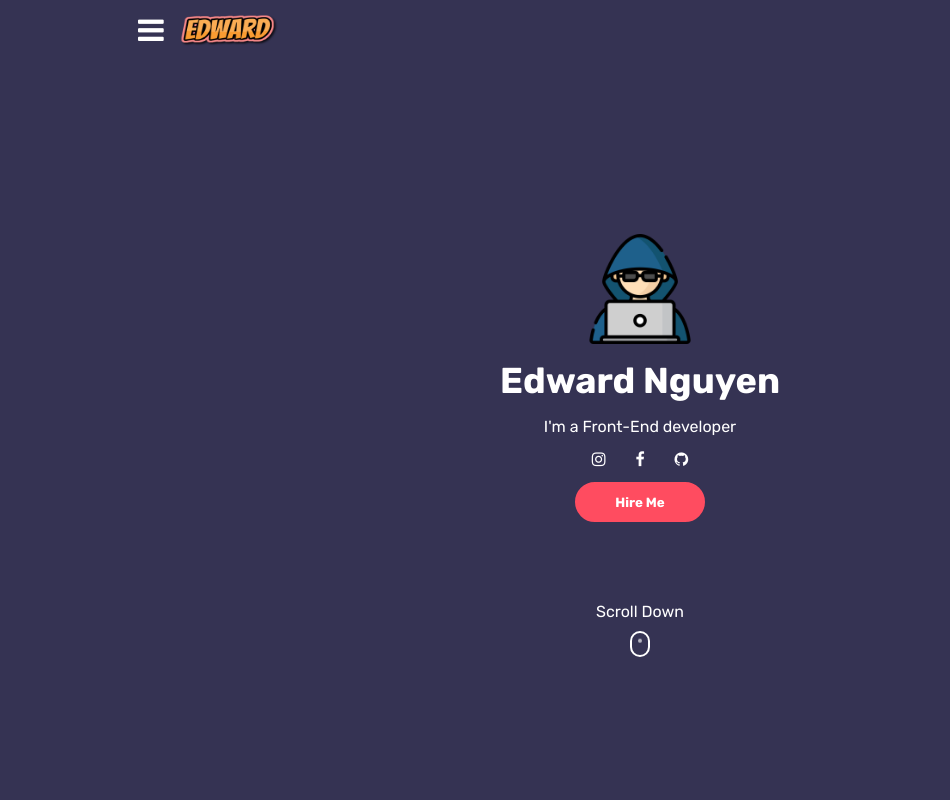
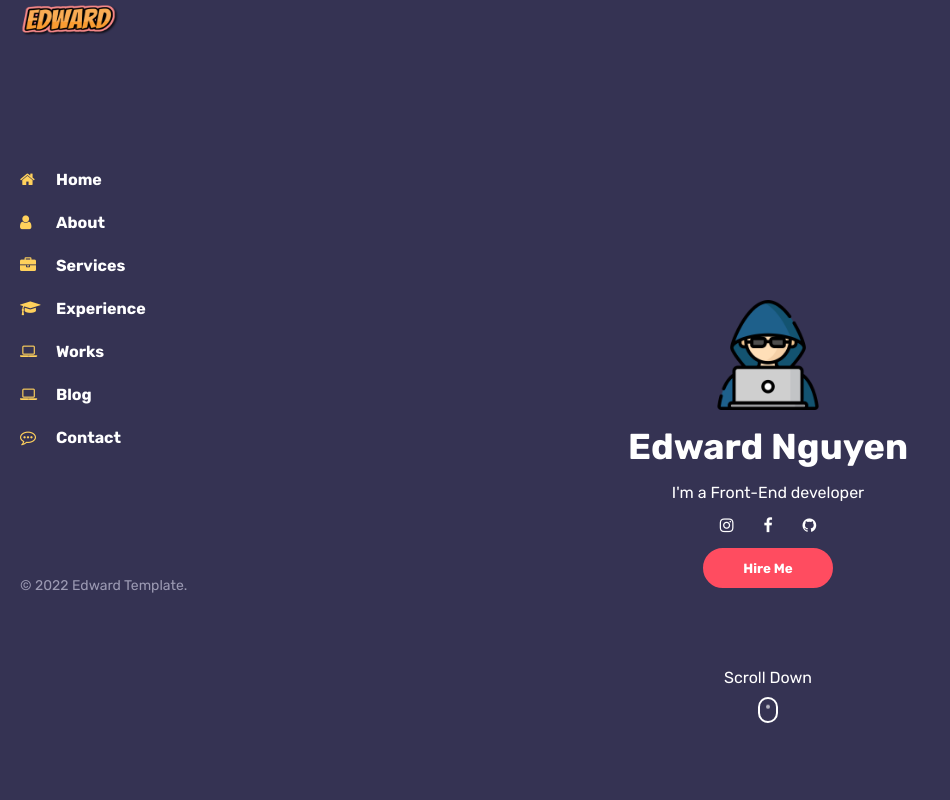
Before and after one commit to nmhedward/Introduce-site-byHTML-CSS-, a plain HTML site: page index.html in a window 1280 px wide. Shown: the top 800 px of the page, without its empty margins (0-950 px from the left). Drawn offline with Linux system fonts and the light colour scheme.

Commit message:
link section & reponsive for desktop

```diff
--- a/index.html
+++ b/index.html
@@ -15,16 +15,7 @@
 </head>
 
 <body>
-    <div class="body-container">
-        <!-- Home -->
-        <div class="home">
-            <!-- Mobile Header-->
-            <div class="home-header-mobile">
-                <button>
-                    <span><i class="fa fa-bars menu" aria-hidden="true"></i></span>
-                </button>
-                <img src="./assets/coollogo_com-13219397.png" alt="2">
-            </div>
+    <div class="site-container">
         <!-- Desktop Header -->
         <div class="home-header-desktop">
             <img src="./assets/coollogo_com-13219397.png" alt="2">
@@ -32,24 +23,53 @@
             <nav>
                 <ul class="vertical-menu">
                     <li>
+                        <a href="#home">
                             <i class="fa fa-home" aria-hidden="true"></i>Home
+                        </a>
                     </li>
                     <li>
+                        <a href="#about">
                             <i class="fa fa-user" aria-hidden="true"></i>About
+                        </a>
                     </li>
                     <li>
+                        <a href="#services">
                             <i class="fa fa-briefcase" aria-hidden="true"></i>Services
+                        </a>
                     </li>
                     <li>
+                        <a href="#experience">
                             <i class="fa fa-graduation-cap" aria-hidden="true"></i>Experience
-                        </li>
-                        <li><i class="fa fa-laptop" aria-hidden="true"></i>Works
+                        </a>
                     </li>
                     <li>
-                            <i class="fa fa-commenting-o" aria-hidden="true"></i>Contact
+                        <a href="#work">
+                            <i class="fa fa-laptop" aria-hidden="true"></i>Works
+                        </a>
+                    </li>
+                    <li>
+                        <a href="#blog">
+                            <i class="fa fa-laptop" aria-hidden="true"></i>Blog
+                        </a>
+                    </li>
+                    <li>
+                        <a href="#contact">
+                            <i class="fa fa-commenting-o" aria-hidden="true"></i><label>Contact</label>
+                        </a>
                     </li>
                 </ul>
             </nav>
+            <p>© 2022 Edward Template.</p>
+        </div>
+        <div class="body-container">
+            <!-- Home -->
+            <div class="home" id="home">
+                <!-- Mobile Header-->
+                <div class="home-header-mobile">
+                    <button>
+                        <span><i class="fa fa-bars menu" aria-hidden="true"></i></span>
+                    </button>
+                    <img src="./assets/coollogo_com-13219397.png" alt="2">
                 </div>
                 <!-- Home Content -->
                 <div class="home-content">
@@ -72,12 +92,13 @@
                 </div>
             </div>
             <!-- About -->
-        <div class="about">
+            <div class="about" id="about">
                 <h2 class="section-title">About Me</h2>
                 <img src="./assets/hacker.png" alt="hacker">
                 <!-- About-Container -->
                 <div class="about-container">
-                <p>I am Bolby Doe, web developer from London, United Kingdom. I have rich experience in web site design
+                    <p>I am Bolby Doe, web developer from London, United Kingdom. I have rich experience in web site
+                        design
                         and
                         building and customization, also I am good at WordPress.</p>
                     <div class="downloadCV-btn">
@@ -149,7 +170,7 @@
                 </div>
             </div>
             <!-- Services -->
-        <div class="services">
+            <div class="services" id="services">
                 <h2 class="section-title">Services</h2>
                 <div class="service-container">
                     <div class="services-card1">
@@ -172,7 +193,7 @@
                 </p>
             </div>
             <!-- Experience -->
-        <div class="experience">
+            <div class="experience" id="experience">
                 <h2 class="section-title">Experience</h2>
                 <div class="ex-container">
                     <div class="ex-1">
@@ -221,10 +242,10 @@
                 </div>
             </div>
             <!-- Recent works -->
-        <div class="recent-work">
+            <div class="recent-work" id="work">
                 <h2 class="section-title">Recent Works</h2>
                 <div class="rw-container">
-                <select name="work" id="work">
+                    <select name="work">
                         <option value="everything">Everything</option>
                         <option value="crative">Creative</option>
                         <option value="art">Art</option>
@@ -392,7 +413,7 @@
                 </div>
             </div>
             <!-- Latest Posts -->
-        <div class="latest-post">
+            <div class="latest-post" id="blog">
                 <h2 class="section-title">Latest Posts</h2>
                 <div class="post-box-container">
                     <div class="post-box1">
@@ -427,13 +448,13 @@
                 <div class="reponsive-contact">
                     <div class="contact-h3-p">
                         <h3 style="font-size:23px;">Let's talk about evething!</h3>
-                    <p>Don't like forms ? Send me an <a href="mailto:nmh1496@gmail.com">Email</a></p>
+                        <p>Don't like forms ? Send me an <a href="mailto:nmh1496@gmail.com">email</a>👋</p>
                     </div>
                     <!-- Contact Form -->
                     <div class="form">
                         <div class="name-email">
-                        <input type="text" name="input-name" id="input-name" placeholder="Your Name" required="required"
-                            data-error="Name is required.">
+                            <input type="text" name="input-name" id="input-name" placeholder="Your Name"
+                                required="required" data-error="Name is required.">
                             <input type="text" name="input-email" id="input-email" placeholder="Email Address"
                                 required="required">
                         </div>
@@ -446,6 +467,7 @@
                 </div>
             </div>
         </div>
+    </div>
 </body>
 
 </html>
--- a/rwd.css
+++ b/rwd.css
@@ -100,3 +100,72 @@
     }
 
 }
+
+@media screen and (min-width: 1024px) {
+    .home-header-mobile {
+        display: none;
+    }
+
+    .home-header-desktop {
+        display: flex;
+        flex-direction: column;
+        gap: 130px;
+        position: fixed;
+        margin-left: 20px;
+        left: 0;
+        width: 30%;
+        align-content: space-around;
+    }
+
+    .vertical-menu {
+        display: flex;
+        flex-direction: column;
+        gap: 24px;
+    }
+
+    .vertical-menu i {
+        color: #FFD15C;
+        width: 16px;
+        height: 16px;
+        margin-right: 20px;
+    }
+
+    .vertical-menu li {
+        list-style: none;
+        display: flex;
+        font-size: 16px;
+        cursor: pointer;
+        font-weight: 700;
+    }
+
+    .site-container {
+        width: 100%;
+        display: flex;
+        flex-direction: row;
+        justify-content: flex-end
+    }
+
+    .body-container {
+        width: 80%;
+    }
+
+    .home-header-desktop p {
+        color: #9c9ab3;
+        font-size: 14px;
+        display: inline;
+    }
+
+    .about-lower {
+        justify-content: space-around;
+    }
+
+    .home-content {
+        margin-top: 300px;
+    }
+
+    .vertical-menu a{
+        color: white;
+        text-decoration: none;
+    }
+
+}
--- a/style.css
+++ b/style.css
@@ -684,7 +684,7 @@ h1 {
     cursor: pointer;
 }
 
-.body-container {
+.body-container-content {
     width: 80%;
     display: flex;
     flex-direction: column;
@@ -716,3 +716,11 @@ h1 {
 .contact-h3-p {
     margin-bottom: 120px;
 }
+
+.services > p > a{
+    color: #FF4C60;
+}
+
+.contact-h3-p > p > a{
+    color: #FF4C60;
+}
```
Also changed, not shown: assets/map-light.png (added). Lines whose indentation alone changed are shown as unchanged.
